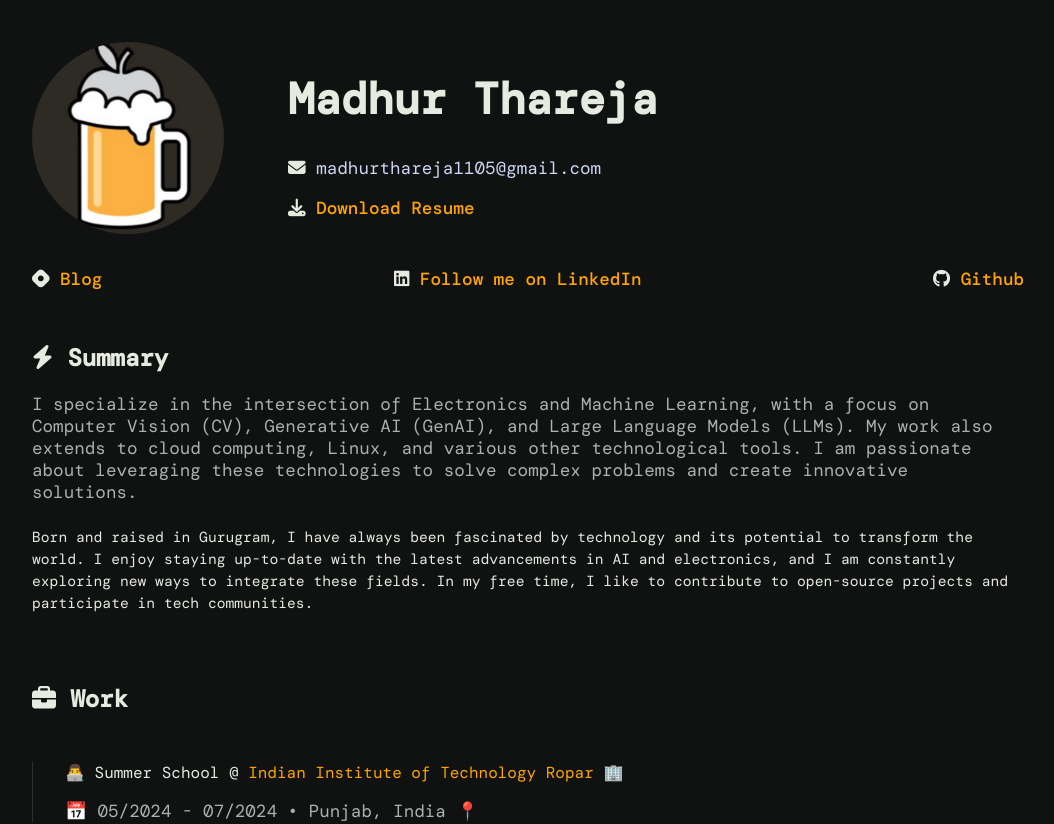
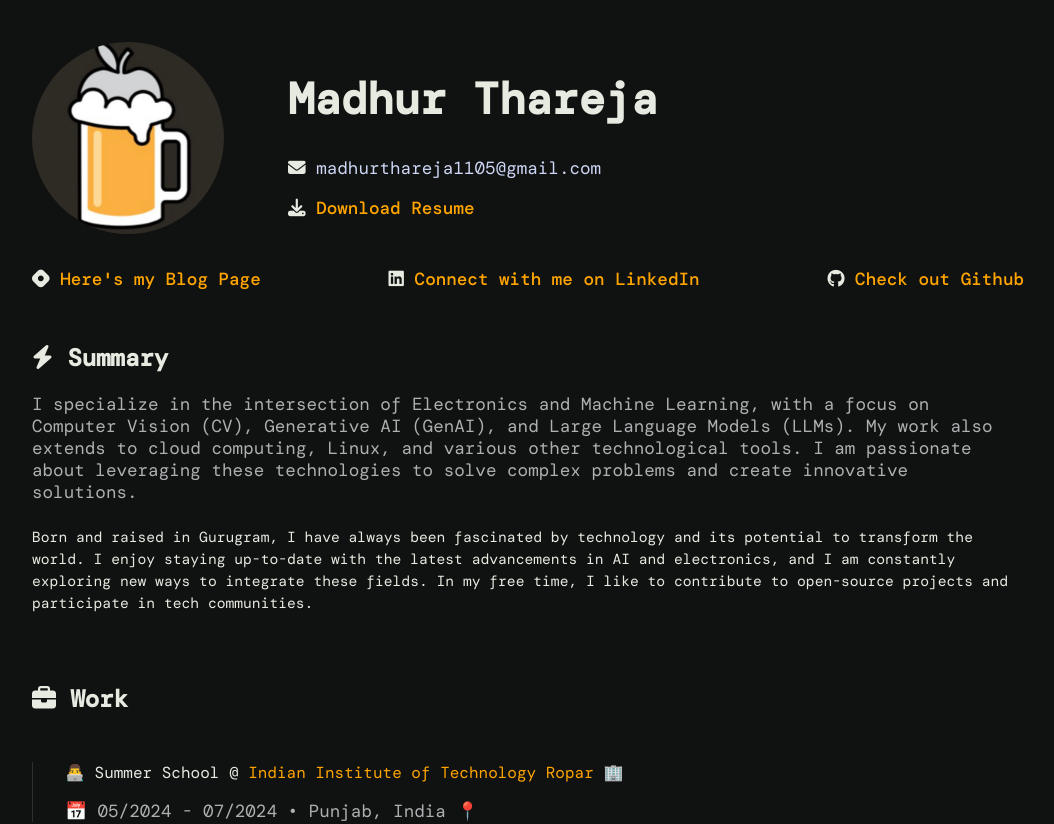
Before and after one commit to madhurthareja/Hitachi, a SvelteKit app: page / in a window 1280 px wide. Shown: the top 824 px of the page, without its empty margins (112-1166 px from the left). Built offline with nearby package versions, Linux system fonts and the light colour scheme; a web font is replaced by a local one.

Commit message:
Update +page.svelte

```diff
--- a/src/routes/+page.svelte
+++ b/src/routes/+page.svelte
@@ -5,17 +5,17 @@
     {
       href: "https://madhurthareja.hashnode.dev",
       icon: "fa-brands fa-hashnode",
-      text: "Blog",
+      text: "Here's my Blog Page",
     },
     {
       href: "https://www.linkedin.com/in/madhurthareja/",
       icon: "fa-brands fa-linkedin",
-      text: "Follow me on LinkedIn",
+      text: "Connect with me on LinkedIn",
     },
     {
       href: "https://github.com/madhurthareja",
       icon: "fa-brands fa-github",
-      text: "Github",
+      text: "Check out Github",
     },
 
   ];
```
